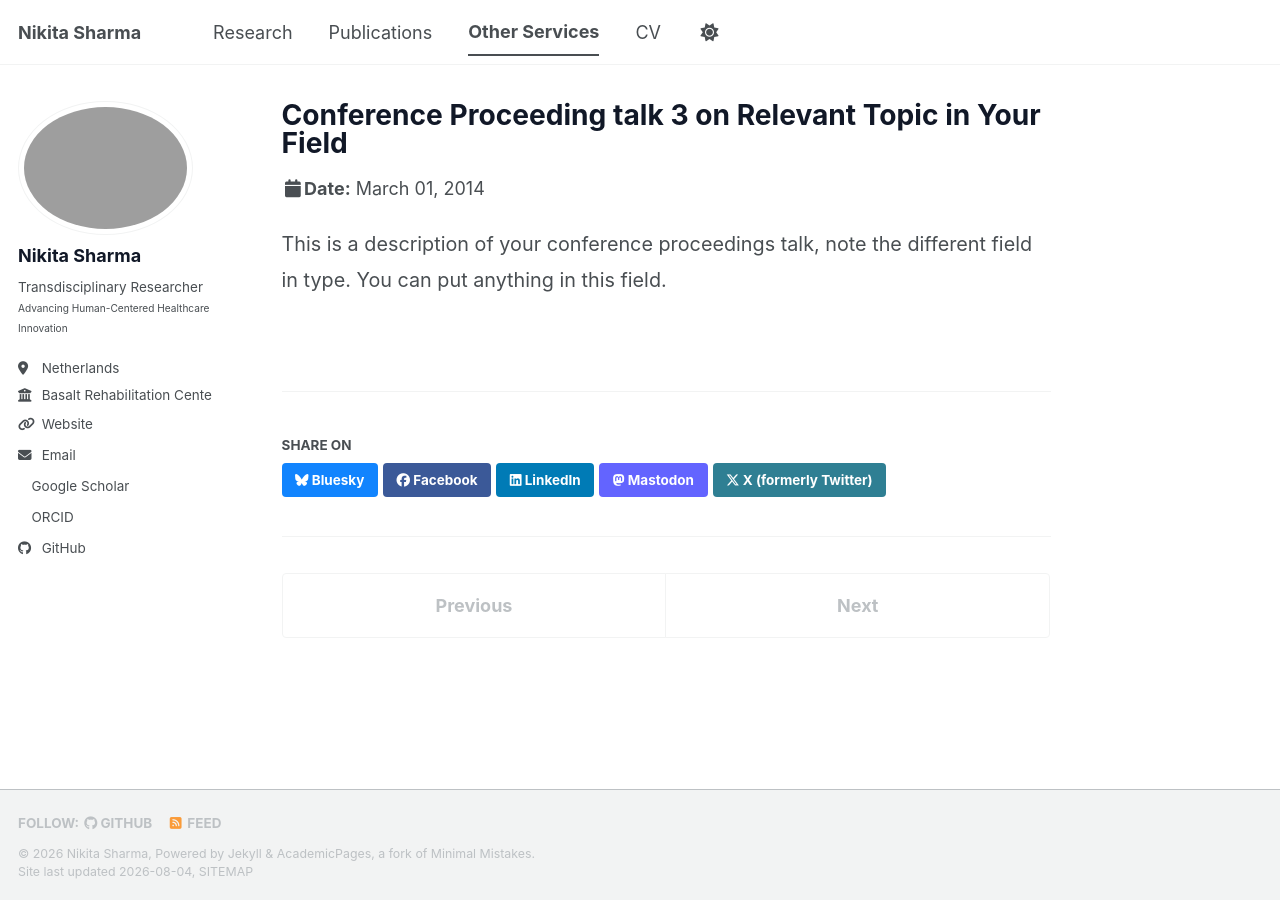
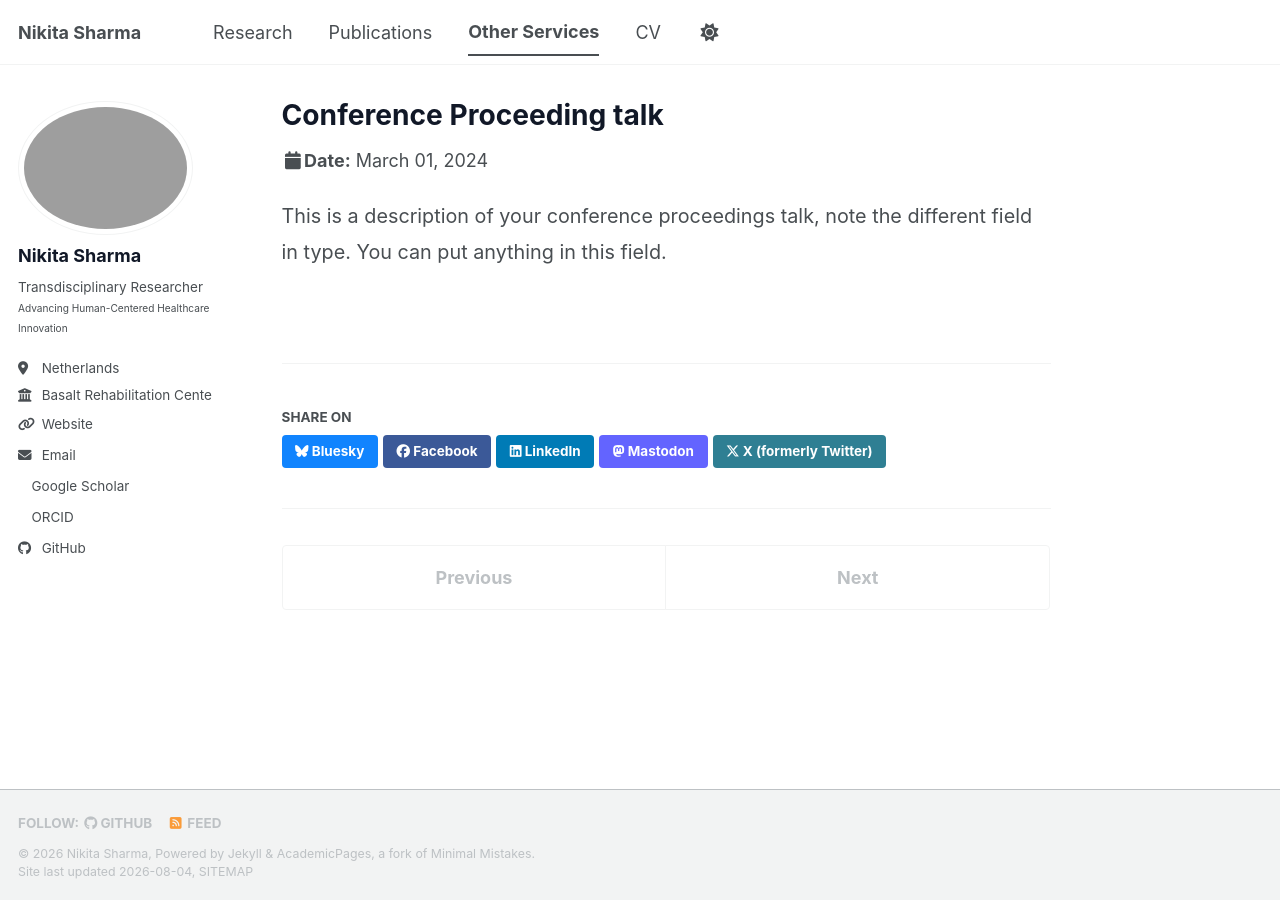
Before and after one commit to nikitasharma14/Portfolio, a Jekyll site: the page built from _talks/2014-03-01-talk-3.md, in a window 1280 px wide. Built offline with Jekyll 4.4.1, drawn with Linux system fonts in a browser that asks for light colours; a style sheet for code colours, icons or effects is not loaded.

Commit message:
Update 2014-03-01-talk-3.md

```diff
--- a/_talks/2014-03-01-talk-3.md
+++ b/_talks/2014-03-01-talk-3.md
@@ -1,11 +1,11 @@
 ---
-title: "Conference Proceeding talk 3 on Relevant Topic in Your Field"
+title: "Conference Proceeding talk "
 collection: talks
 type: "Conference proceedings talk"
 permalink: /talks/2014-03-01-talk-3
-venue: "Testing Institute of America 2014 Annual Conference"
-date: 2014-03-01
-location: "Los Angeles, CA, USA"
+venue: ""
+date: 2024-03-01
+location: ""
 ---
 
 This is a description of your conference proceedings talk, note the different field in type. You can put anything in this field.
```
